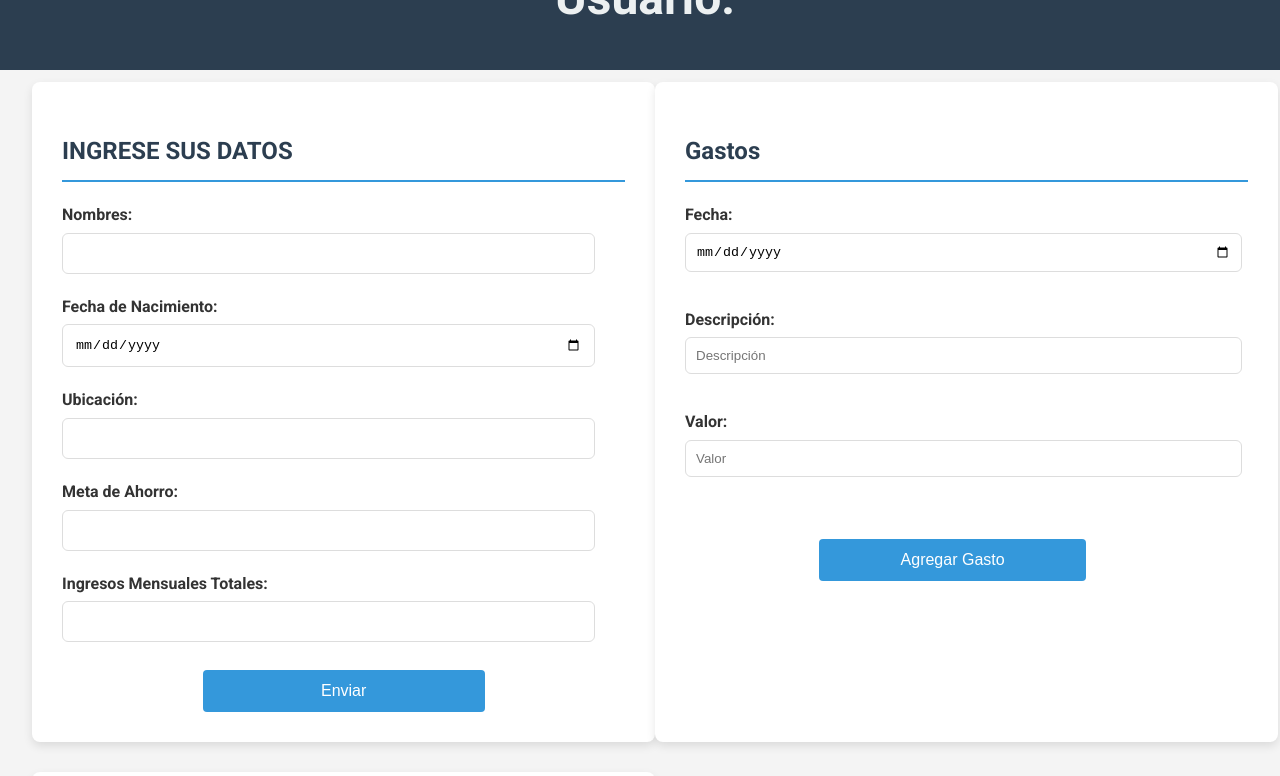
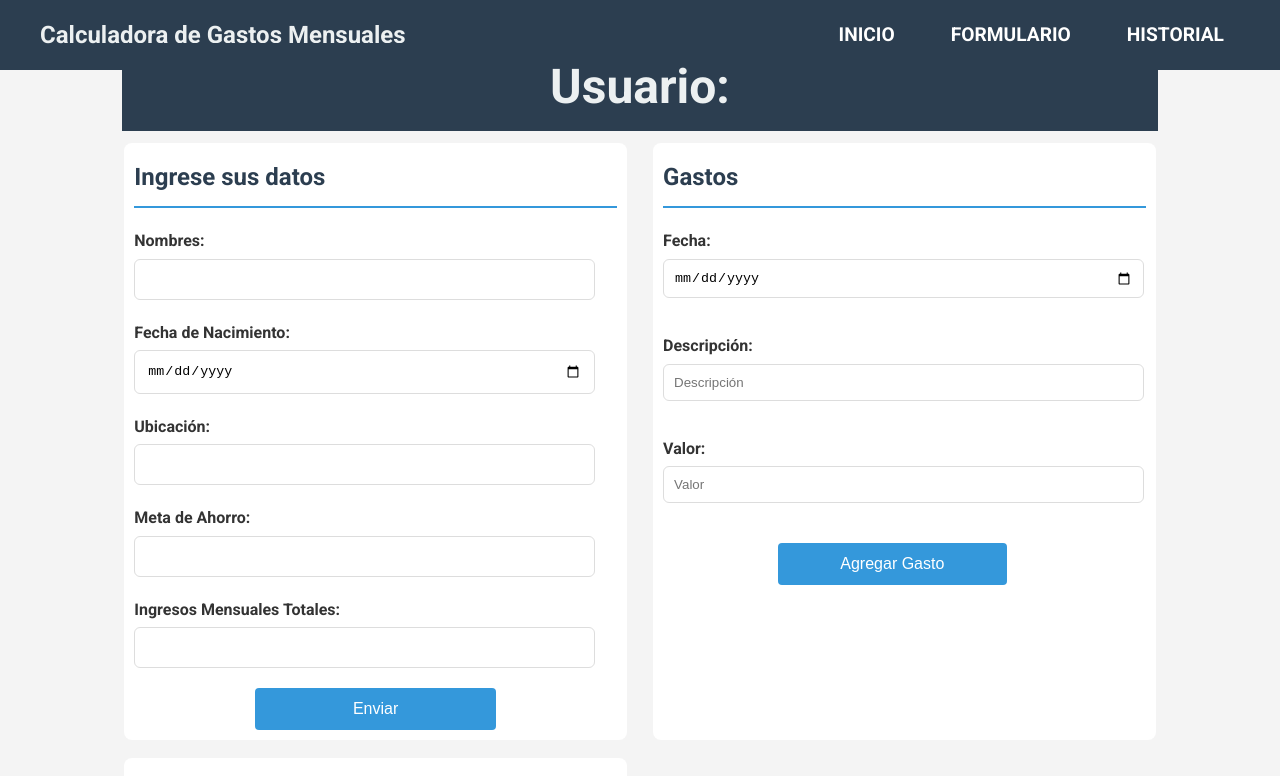
Before and after one commit to saritacanosierra/calculadoraGastos, a React (Vite) app: page /formulario in a window 1280 px wide. Shown: the top 776 px of the page. Built offline with nearby package versions, Linux system fonts and the light colour scheme.

Commit message:
filtro y estilos

```diff
--- a/src/pages/form.css
+++ b/src/pages/form.css
@@ -9,9 +9,10 @@ body {
 }
 
 .container {
-  max-width: 1600px;
+  max-width: 90%;
   margin: 0 auto;
-  padding: 10px;
+  padding: 2%;
+  padding-top: 4%;
   width: 95%;
 }
 
@@ -19,12 +20,11 @@ body {
 .title {
   background-color: #2c3e50;
   color: #ecf0f1;
-  padding: 15px;
+  padding: 0.5%;
   text-align: center;
-  margin-top: 80px;
-  width: 100%;
+  margin-top: 3%;
+  width: 90%;
   box-sizing: border-box;
-  margin-left: 10px;
 }
 
 .title h1 {
@@ -36,16 +36,16 @@ body {
 .container-form {
   display: grid;
   grid-template-columns: 1fr 1fr;
-  gap: 30px;
-  margin-top: 30px;
-  width: 100%;
+  gap: 2%;
+  margin-top: 1%;
+  width: 90%;
 }
 
 .datos-personales, .gastos, .container-resultados {
   background-color: #fff;
-  padding: 30px;
+  padding: 2%;
   border-radius: 8px;
-  box-shadow: 0 4px 10px rgba(0,0,0,0.1);
+  box-shadow: 0 0.25% 0.625% rgba(0,0,0,0.1);
   width: 95%;
   margin: 0 auto;
 }
@@ -54,6 +54,7 @@ h2 {
   color: #2c3e50;
   border-bottom: 2px solid #3498db;
   padding-bottom: 10px;
+  margin-top: 1%;
 }
 
 .form-group {
@@ -130,7 +131,7 @@ button:hover {
 }
 .btnAgregarGasto,
 .btnEnviar {
-  margin-top: 5%;
+  margin-top: 1%;
   display: block;
   width: 50%;
   margin-left: auto;
@@ -163,7 +164,7 @@ button:hover {
 }
 
 .boton-agregar-gasto {
-  margin-top: 10px;
+  margin-top: 5%;
 }
 
 /* Estilos para el formulario de gastos */
--- a/src/pages/form.jsx
+++ b/src/pages/form.jsx
@@ -50,7 +50,7 @@ function FormularioVista() {
 
       <main className="container-form">
         <section className="datos-personales">
-          <h2>INGRESE SUS DATOS</h2>
+          <h2>Ingrese sus datos</h2>
           <form onSubmit={handleSubmit}>
             <div className="form-group">
               <label htmlFor="nombres">Nombres:</label>
--- a/src/pages/historialGastos.css
+++ b/src/pages/historialGastos.css
@@ -11,9 +11,19 @@
   margin-bottom: 20px;
 }
 
+.historial-filter {
+  width: 80%;
+  max-width: 50%;
+  margin-bottom: 3%;
+  padding: 4px;
+  border: 1px solid #ccc;
+  border-radius: 4px;
+  box-sizing: border-box;
+}
+
 .historial-table {
   border-collapse: collapse;
-  width: 80%;
+  width: 100%;
   max-width: 800px;
   box-shadow: 0 0 20px rgba(0, 0, 0, 0.1);
   border-radius: 10px;
--- a/src/pages/historialGastos.jsx
+++ b/src/pages/historialGastos.jsx
@@ -1,15 +1,33 @@
-
+import  { useState } from 'react';
 import './historialGastos.css';
 
 function Historial() {
+  const [filtro, setFiltro] = useState('');
+
   const meses = [
     'Enero', 'Febrero', 'Marzo', 'Abril', 'Mayo', 'Junio',
     'Julio', 'Agosto', 'Septiembre', 'Octubre', 'Noviembre', 'Diciembre'
   ];
 
+  // Función para filtrar las filas
+  const filasFiltradas = meses.filter(mes =>
+    mes.toLowerCase().includes(filtro.toLowerCase()) ||
+    '0'.includes(filtro) // Esto filtrará por los valores de ingresos, gastos y ahorro
+  );
+
   return (
     <div className="historial-container">
       <h1 className="historial-title">Historial</h1>
+
+      {/* Campo de búsqueda */}
+      <input
+        type="text"
+        placeholder="Filtrar..."
+        value={filtro}
+        onChange={(e) => setFiltro(e.target.value)}
+        className="historial-filter"
+      />
+
       <table className="historial-table">
         <thead>
           <tr>
@@ -20,7 +38,7 @@ function Historial() {
           </tr>
         </thead>
         <tbody>
-          {meses.map((mes, index) => (
+          {filasFiltradas.map((mes, index) => (
             <tr key={mes} className={index % 2 === 0 ? 'historial-tr-even' : 'historial-tr-odd'}>
               <td className="historial-td">{mes}</td>
               <td className="historial-td">0</td>
```
